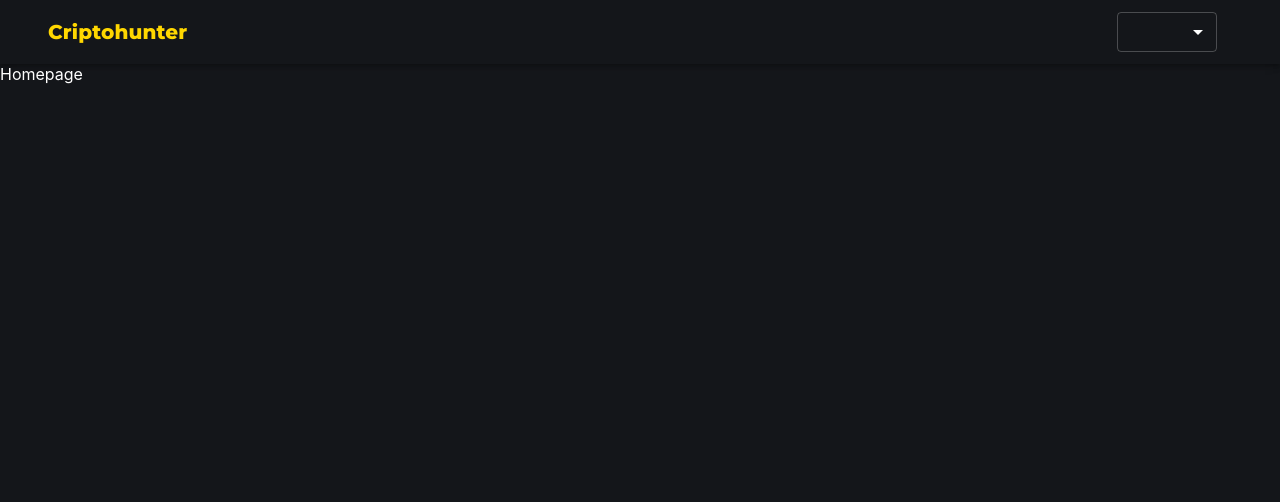
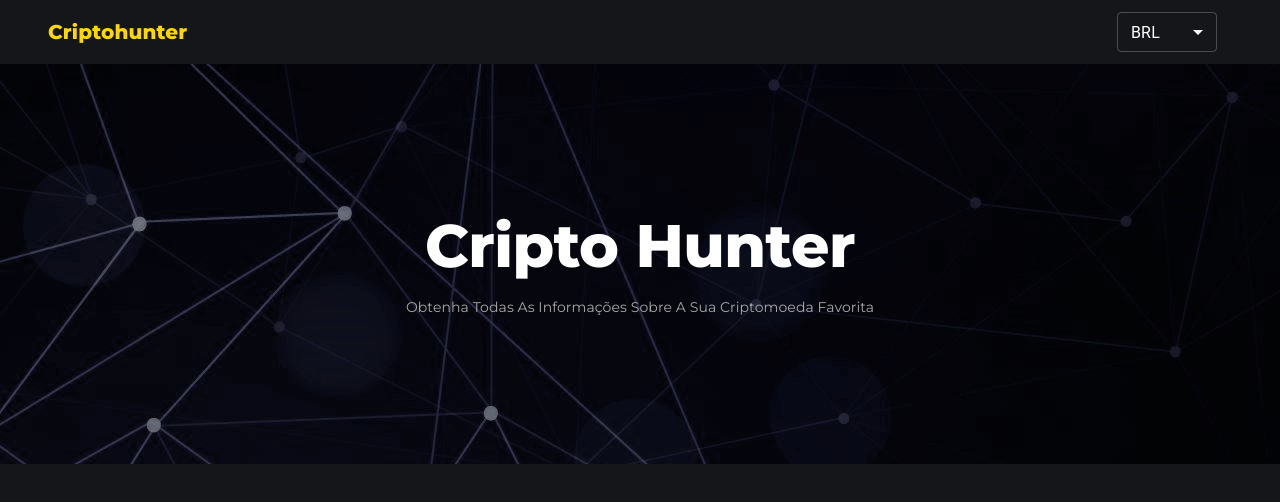
Before and after one commit to Felype-Henrique/Crypto-Hunter, a React (Create React App) app: page / in a window 1280 px wide. Shown: the top 502 px of the page. Built offline with nearby package versions, Linux system fonts and the light colour scheme.

Commit message:
Home Page

```diff
--- /dev/null
+++ b/src/Components/Banner/Banner.js
@@ -0,0 +1,57 @@
+import { Container, makeStyles, Typography } from '@material-ui/core'
+import React from 'react'
+
+const useStyles = makeStyles(()=>({
+    banner:{
+        backgroundImage: "url(./banner2.jpg)"
+    },
+    bannerContent: {
+        height: 400,
+        display: "flex",
+        flexDirection: "column",
+        padding: 25,
+        justifyContent: "space-around",
+    },
+    tagline: {
+        display: "flex",
+        height: "40%",
+        flexDirection: "column",
+        justifyContent: "center",
+        textAlign: "center",
+      },
+}));
+
+const Banner = () => {
+    const classes = useStyles();
+
+    return(
+        <div className={classes.banner}>
+            <Container className={classes.bannerContent}>
+                <div className={classes.tagline}>
+                    <Typography
+                     variant= "h2"
+                     style={{
+                         fontWeight: "bold",
+                         marginBottom: 15,
+                         fontFamily: "Montserrat"
+                     }}
+                    >
+                        Cripto Hunter
+                    </Typography>
+                    <Typography
+            variant="subtitle2"
+            style={{
+              color: "darkgrey",
+              textTransform: "capitalize",
+              fontFamily: "Montserrat",
+            }}
+          >
+            Obtenha todas as informações sobre a sua Criptomoeda favorita
+          </Typography>
+                </div>
+            </Container>
+        </div>
+    )
+}
+
+export default Banner
--- a/src/Components/Header.js
+++ b/src/Components/Header.js
@@ -1,6 +1,7 @@
 import { AppBar, Container, createTheme, makeStyles, MenuItem, Select, ThemeProvider, Toolbar, Typography } from '@material-ui/core';
 import React from 'react'
 import { useNavigate } from 'react-router-dom';
+import { CryptoState } from '../CryptoContext';
 
 const useStyles = makeStyles(() => ({
     title: {
@@ -17,6 +18,10 @@ const Header = () => {
     const classes = useStyles();
 
     const history = useNavigate();
+
+    const { currency, setCurrency} = CryptoState();
+
+    console.log(currency);
 
     const darkTheme = createTheme({
         palette:{
@@ -44,9 +49,11 @@ const Header = () => {
                     height: 40,
                     marginRight: 15,
                 }}
+                value={currency}
+                onChange={(e) => setCurrency(e.target.value)}
                 >
                   <MenuItem value={"USD"}>USD</MenuItem>
-                  <MenuItem value={"INR"}>INR</MenuItem>
+                  <MenuItem value={"BRL"}>BRL</MenuItem>
                 </Select>
             </Toolbar>
           </Container>
--- /dev/null
+++ b/src/CryptoContext.js
@@ -0,0 +1,28 @@
+import React, { useContext, useEffect, useState } from 'react'
+import {createContext} from 'react'
+
+const Crypto = createContext();
+
+const CryptoContext = ({children}) => {
+
+    const [currency, setCurrency] = useState("BRL");
+    const [symbol, setSymbol] = useState("R$");
+
+    useEffect(() => {
+        if (currency === "BRL") setSymbol("R$");
+        else if (currency === "USD") setSymbol("$");
+    }, [currency]);
+
+    return (
+        <Crypto.Provider value={{currency, setCurrency, symbol}}>
+            {children}
+        </Crypto.Provider>
+    );
+};
+
+export default CryptoContext;
+
+
+export const CryptoState = () => {
+    return useContext(Crypto);
+};
--- a/src/Pages/Homepage.js
+++ b/src/Pages/Homepage.js
@@ -1,10 +1,11 @@
 import React from 'react'
+import Banner from '../Components/Banner/Banner';
 
 const Homepage = () => {
     return(
-        <div>
-            Homepage
-        </div>
+        <>
+        <Banner/>
+        </>
     );
 };
 
--- a/src/index.js
+++ b/src/index.js
@@ -2,10 +2,12 @@ import React from 'react';
 import ReactDOM from 'react-dom';
 import './index.css';
 import App from './App';
+import CryptoContext from './CryptoContext';
 
 ReactDOM.render(
-  <React.StrictMode>
-    <App />
-  </React.StrictMode>,
+    <CryptoContext>
+      <App />
+    </CryptoContext>
+ ,
   document.getElementById('root')
 );
```
Also changed, not shown: public/banner2.jpg (added).
